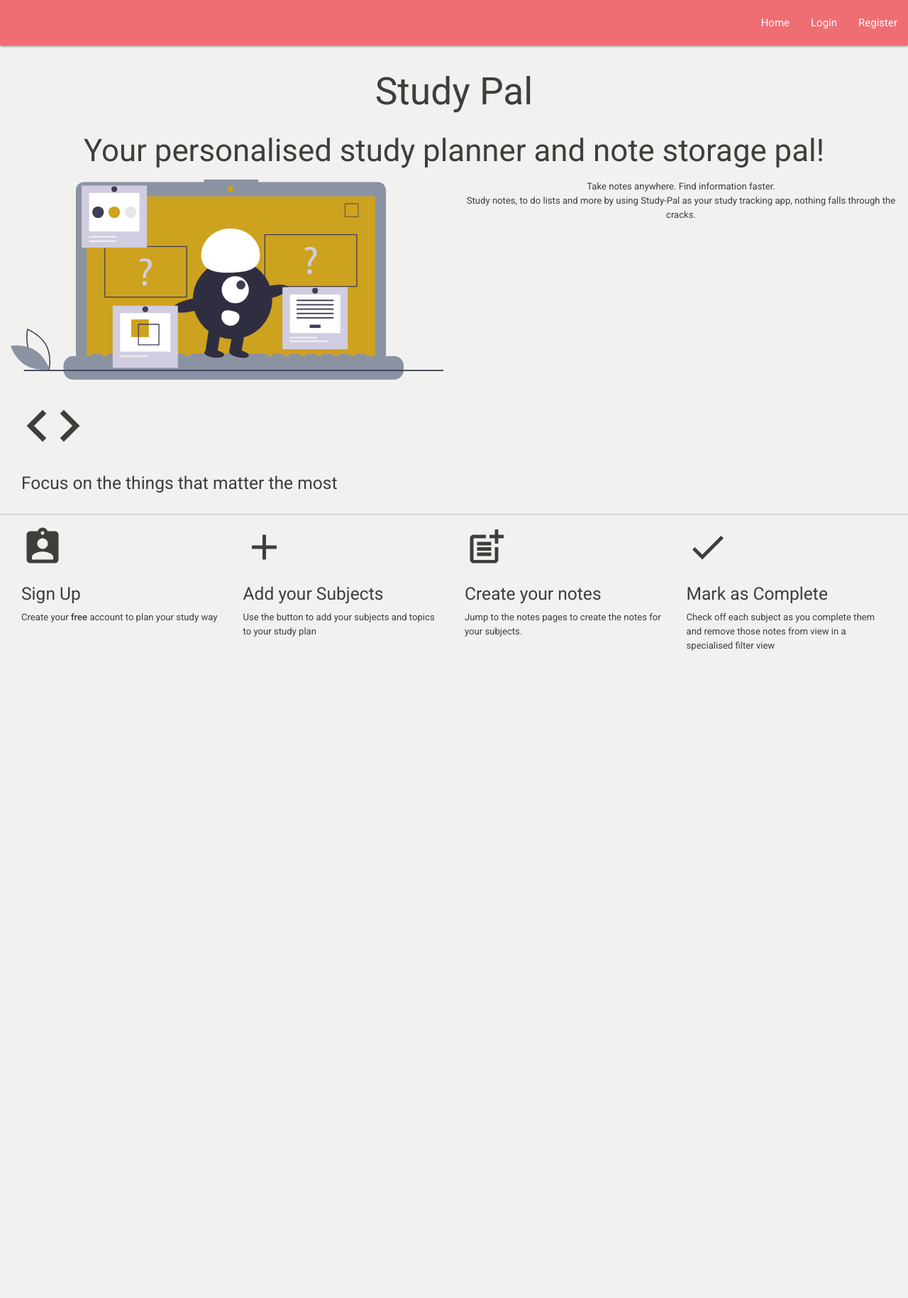
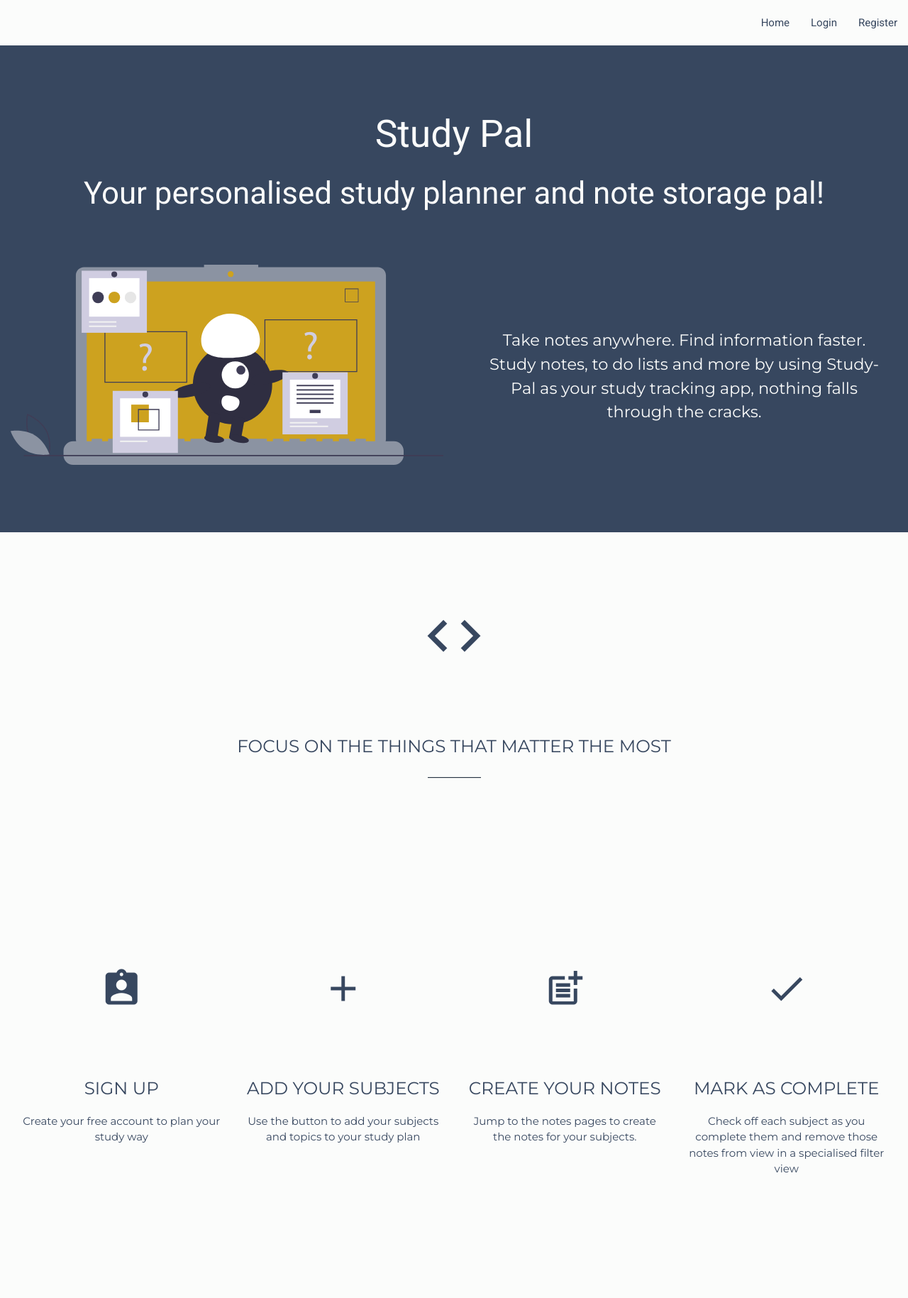
Before and after one commit to ClaireLally8/StudyPal, a Flask app: template templates/home.html in a window 1280 px wide. Shown: the whole page at 71% size. Before the commit the page ends 917 px from the top, so only its background shows below. Run offline with Flask 2, Linux system fonts and the light colour scheme; the template is opened without the code that fills it, so the values that code supplies are empty; some libraries are stand-ins or nearby versions.

Commit message:
total CSS for home page and addition of some comments

```diff
--- a/static/css/style.css
+++ b/static/css/style.css
@@ -1,14 +1,71 @@
 /* The CSS for the login and register pages.  Split from the logged-in pages.
 
-Colour Scheme is as follows:
-#F1F2EF
-#689E9B
-#848377
-#676555
-#181719
-*/
+Colour Scheme:
+253443
+37475F
+B3C1CE
+FBFCFB
+CDA21F
+
+CSS is laid out by page. */
+@import url('https://fonts.googleapis.com/css2?family=Montserrat&display=swap');
+
+html {
+    scroll-behavior: smooth;
+}
 body {
-    background-color:#F1F2EF;
+    color:#FBFCFB;
+    background-color:#FBFCFB;
+}
+.divider {
+  max-width: 5rem;
+  border-width: .2rem;
+  margin-top: 0rem;
+  margin-bottom: 1rem;
+  border: none;
+  border-top: 1px solid #253443;
+}
+/* HOME PAGE STYLING */
+
+.subtext {
+    padding-top:6rem;
+    font-family:Montserrat;
+    font-size:1.5rem;
+    padding-left:1.4rem;
+    padding-right:0.8rem;
+}
+.code {
+    color:#37475F;
+    text-align:center;
+    padding-top:4rem;
+    font-size:8rem;
+}
+.byline {
+    color:#37475F;
+    text-align:center;
+    font-family: Montserrat;
+    padding-top:2.1rem;
+    text-transform: uppercase;
+}
+.subline
+{
+    color:#37475F;
+    font-family:Montserrat;
+    font-size:1rem;
+    text-align:center;
+    padding-top:0.8rem;
+}
+.howitworks {
+    padding-top:8rem;
+    padding-bottom:9rem;
+}
+.homepage {
+    background-color: #37475F;
+    padding-bottom:5rem;
+}
+.page-footer {
+    background-color:#37475F;
+    color:#FBFCFB;
 }
 .flashes {
     text-decoration:none;
@@ -18,9 +75,19 @@ body {
     font-weight:bold;
     font-size:1.4rem;
 }
+.titles {
+    padding-bottom:4rem;
+    padding-top:4rem;
+}
+.nav-wrapper {
+    background-color: #FBFCFB;
+}
+a {
+    color:#37475F!important;
+}
 .nameindex {
 text-align:center;
-padding-top:2.75em;
+padding-top:1.4em;
 padding-bottom:3rem;
 
 }
@@ -39,7 +106,7 @@ padding-bottom:3rem;
 .logincontainer {
 padding-left:2rem;
 padding-right:2rem;
-padding-top:3rem;
+padding-top:1.4rem;
 text-align:center;
 padding-bottom:5rem;
 box-shadow: 0 4px 8px 0 rgba(0, 0, 0, 0.2), 0 6px 20px 0 rgba(0, 0, 0, 0.19);
```
